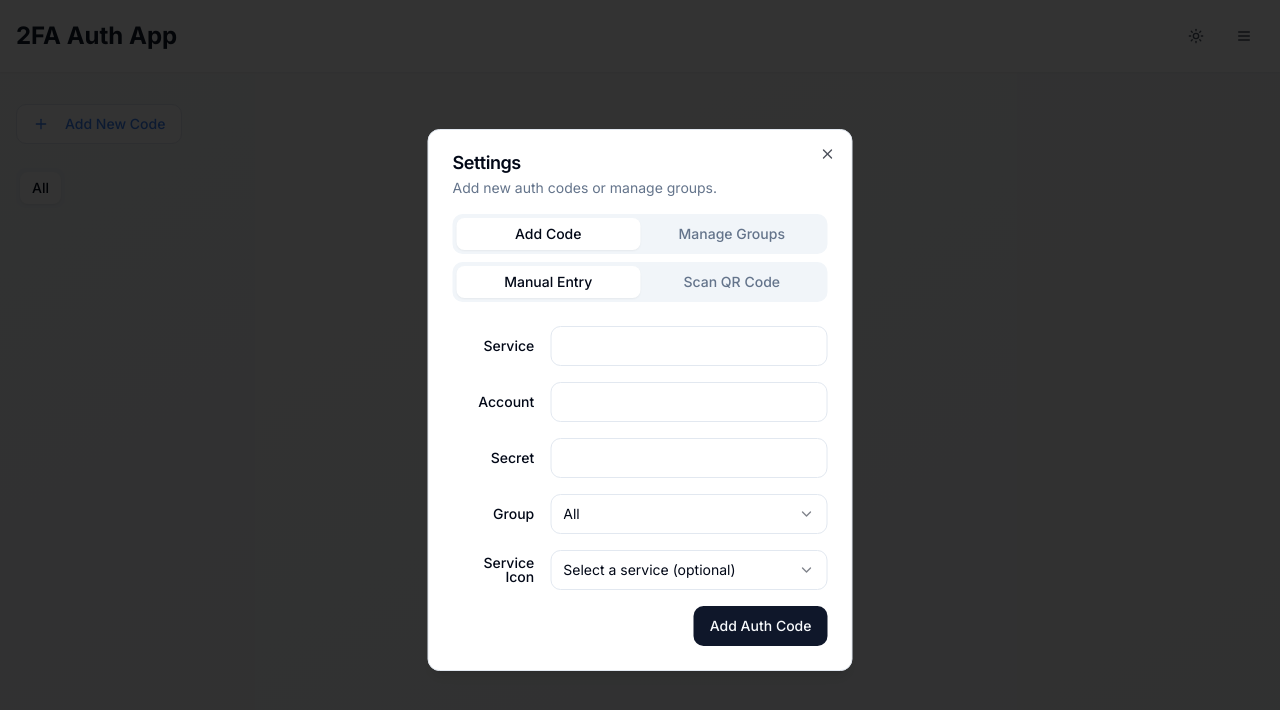
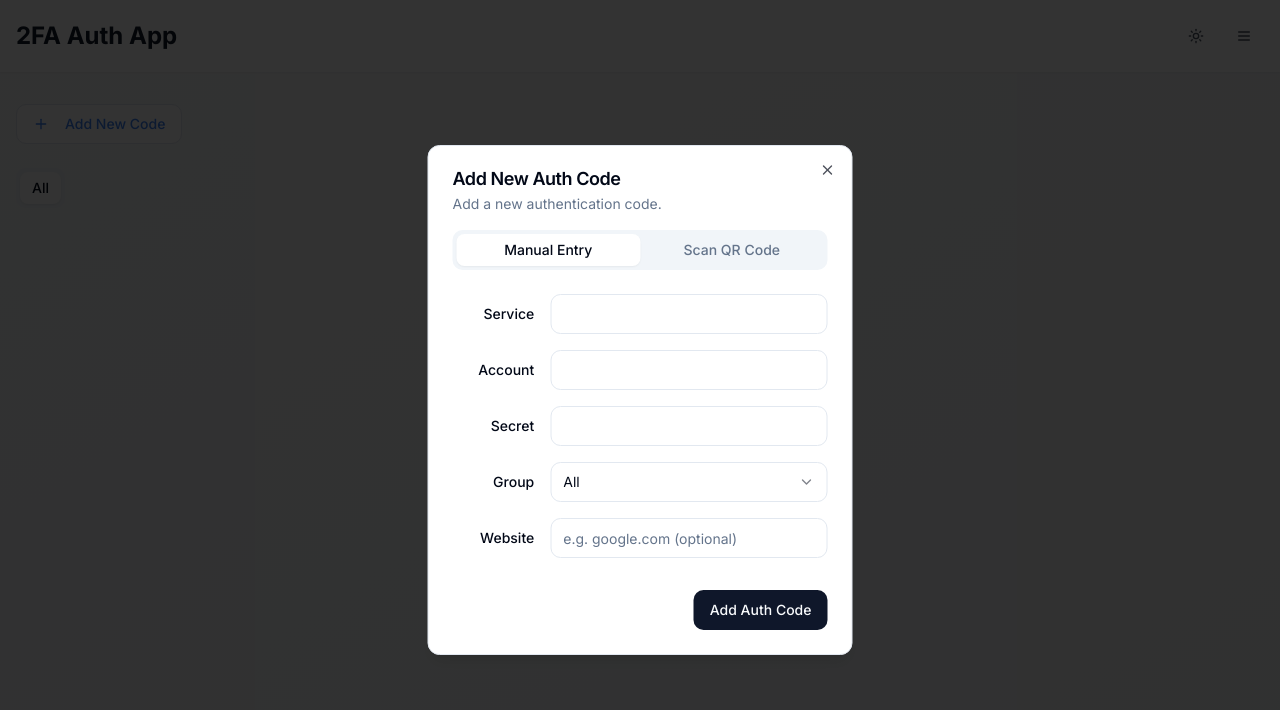
Before and after one commit to Dev-Huang1/EAuth, a Next.js app: page / in a window 1280 px wide. Both pictures are taken after a click on the button "Add New Code". Shown: the top 710 px of the page. Built offline with nearby package versions, Linux system fonts and the light colour scheme.

Commit message:
Update SettingsMenu.tsx

```diff
--- a/components/SettingsMenu.tsx
+++ b/components/SettingsMenu.tsx
@@ -15,7 +15,6 @@ import {
 import { Tabs, TabsContent, TabsList, TabsTrigger } from "@/components/ui/tabs"
 import { useToast } from "@/components/ui/use-toast"
 import QRCodeScanner from "./QRCodeScanner"
-import GroupManager from "./GroupManager"
 import { Select, SelectContent, SelectItem, SelectTrigger, SelectValue } from "@/components/ui/select"
 import ServiceIcon from "./ServiceIcon"
 import { motion, AnimatePresence } from "framer-motion"
@@ -34,81 +33,15 @@ interface SettingsMenuProps {
   onAddCode: (issuer: string, account: string, secret: string, group: string, service: string) => void
   onUpdateCode: (updatedCode: AuthCode) => void
   groups: string[]
-  onAddGroup: (groupName: string) => void
-  onRemoveGroup: (groupName: string) => void
   editingCode: AuthCode | null
 }
 
-const services = [
-  "Twitter",
-  "Facebook",
-  "Google",
-  "Apple",
-  "Microsoft",
-  "Amazon",
-  "Dropbox",
-  "Github",
-  "Gitlab",
-  "Bitbucket",
-  "Slack",
-  "Discord",
-  "Twitch",
-  "Steam",
-  "Reddit",
-  "Linkedin",
-  "Instagram",
-  "Tiktok",
-  "Snapchat",
-  "Pinterest",
-  "Tumblr",
-  "Spotify",
-  "Netflix",
-  "Hulu",
-  "Disney",
-  "Airbnb",
-  "Uber",
-  "Lyft",
-  "Doordash",
-  "Grubhub",
-  "Postmates",
-  "Instacart",
-  "Venmo",
-  "Paypal",
-  "Cashapp",
-  "Robinhood",
-  "Coinbase",
-  "Binance",
-  "Kraken",
-  "Etsy",
-  "Shopify",
-  "Wix",
-  "Squarespace",
-  "Wordpress",
-  "Joomla",
-  "Drupal",
-  "Magento",
-  "Salesforce",
-  "Hubspot",
-  "Zendesk",
-  "Atlassian",
-  "Adobe",
-  "Autodesk",
-]
-
-export default function SettingsMenu({
-  onClose,
-  onAddCode,
-  onUpdateCode,
-  groups,
-  onAddGroup,
-  onRemoveGroup,
-  editingCode,
-}: SettingsMenuProps) {
+export default function SettingsMenu({ onClose, onAddCode, onUpdateCode, groups, editingCode }: SettingsMenuProps) {
   const [newIssuer, setNewIssuer] = useState(editingCode?.issuer || "")
   const [newAccount, setNewAccount] = useState(editingCode?.account || "")
   const [newSecret, setNewSecret] = useState(editingCode?.secret || "")
   const [selectedGroup, setSelectedGroup] = useState(editingCode?.group || "All")
-  const [selectedService, setSelectedService] = useState(editingCode?.service || "")
+  const [website, setWebsite] = useState(editingCode?.service || "")
   const { toast } = useToast()
 
   useEffect(() => {
@@ -117,7 +50,7 @@ export default function SettingsMenu({
       setNewAccount(editingCode.account)
       setNewSecret(editingCode.secret)
       setSelectedGroup(editingCode.group)
-      setSelectedService(editingCode.service)
+      setWebsite(editingCode.service)
     }
   }, [editingCode])
 
@@ -130,14 +63,14 @@ export default function SettingsMenu({
           account: newAccount,
           secret: newSecret,
           group: selectedGroup,
-          service: selectedService,
+          service: website,
         })
         toast({
           title: "Auth Code Updated",
           description: "Authentication code has been updated.",
         })
       } else {
-        onAddCode(newIssuer, newAccount, newSecret, selectedGroup, selectedService)
+        onAddCode(newIssuer, newAccount, newSecret, selectedGroup, website)
         toast({
           title: "Auth Code Added",
           description: "New authentication code has been added.",
@@ -157,23 +90,24 @@ export default function SettingsMenu({
     setNewIssuer(result.issuer)
     setNewAccount(result.account)
     setNewSecret(result.secret)
+    // 尝试从 issuer 中提取域名
+    try {
+      const domain = result.issuer.toLowerCase()
+      setWebsite(domain)
+    } catch (e) {
+      // 如果无法提取域名,保持网站字段为空
+    }
   }
 
   return (
     <Dialog open={true} onOpenChange={onClose}>
       <DialogContent className="sm:max-w-[425px]">
         <DialogHeader>
-          <DialogTitle>{editingCode ? "Edit Auth Code" : "Settings"}</DialogTitle>
+          <DialogTitle>{editingCode ? "Edit Auth Code" : "Add New Auth Code"}</DialogTitle>
           <DialogDescription>
-            {editingCode ? "Edit authentication code details." : "Add new auth codes or manage groups."}
+            {editingCode ? "Edit authentication code details." : "Add a new authentication code."}
           </DialogDescription>
         </DialogHeader>
-        <Tabs defaultValue="add-code">
-          <TabsList className="grid w-full grid-cols-2">
-            <TabsTrigger value="add-code">Add Code</TabsTrigger>
-            <TabsTrigger value="manage-groups">Manage Groups</TabsTrigger>
-          </TabsList>
-          <TabsContent value="add-code">
         <Tabs defaultValue="manual">
           <TabsList className="grid w-full grid-cols-2">
             <TabsTrigger value="manual">Manual Entry</TabsTrigger>
@@ -245,35 +179,23 @@ export default function SettingsMenu({
                 </Select>
               </div>
               <div className="grid grid-cols-4 items-center gap-4">
-                    <Label htmlFor="service" className="text-right">
-                      Service Icon
+                <Label htmlFor="website" className="text-right">
+                  Website
                 </Label>
-                    <Select value={selectedService} onValueChange={setSelectedService}>
-                      <SelectTrigger className="col-span-3">
-                        <SelectValue placeholder="Select a service (optional)" />
-                      </SelectTrigger>
-                      <SelectContent>
-                        <SelectItem value="noIcon">No icon</SelectItem> {/* Updated line */}
-                        <AnimatePresence>
-                          {services.map((service) => (
-                            <motion.div
-                              key={service}
-                              initial={{ opacity: 0, y: -10 }}
-                              animate={{ opacity: 1, y: 0 }}
-                              exit={{ opacity: 0, y: 10 }}
-                              transition={{ duration: 0.2 }}
-                            >
-                              <SelectItem value={service}>
-                                <div className="flex items-center">
-                                  <ServiceIcon service={service} className="mr-2 h-4 w-4" />
-                                  {service}
+                <div className="col-span-3 flex items-center gap-2">
+                  <Input
+                    id="website"
+                    value={website}
+                    onChange={(e) => setWebsite(e.target.value)}
+                    placeholder="e.g. google.com (optional)"
+                    className="flex-grow"
+                  />
+                  {website && (
+                    <div className="flex-shrink-0">
+                      <ServiceIcon service={website} className="h-6 w-6" />
                     </div>
-                              </SelectItem>
-                            </motion.div>
-                          ))}
-                        </AnimatePresence>
-                      </SelectContent>
-                    </Select>
+                  )}
+                </div>
               </div>
             </motion.div>
           </TabsContent>
@@ -288,11 +210,6 @@ export default function SettingsMenu({
             </Button>
           </motion.div>
         </DialogFooter>
-          </TabsContent>
-          <TabsContent value="manage-groups">
-            <GroupManager groups={groups} onAddGroup={onAddGroup} onRemoveGroup={onRemoveGroup} />
-          </TabsContent>
-        </Tabs>
       </DialogContent>
     </Dialog>
   )
```
Lines whose indentation alone changed are shown as unchanged.
